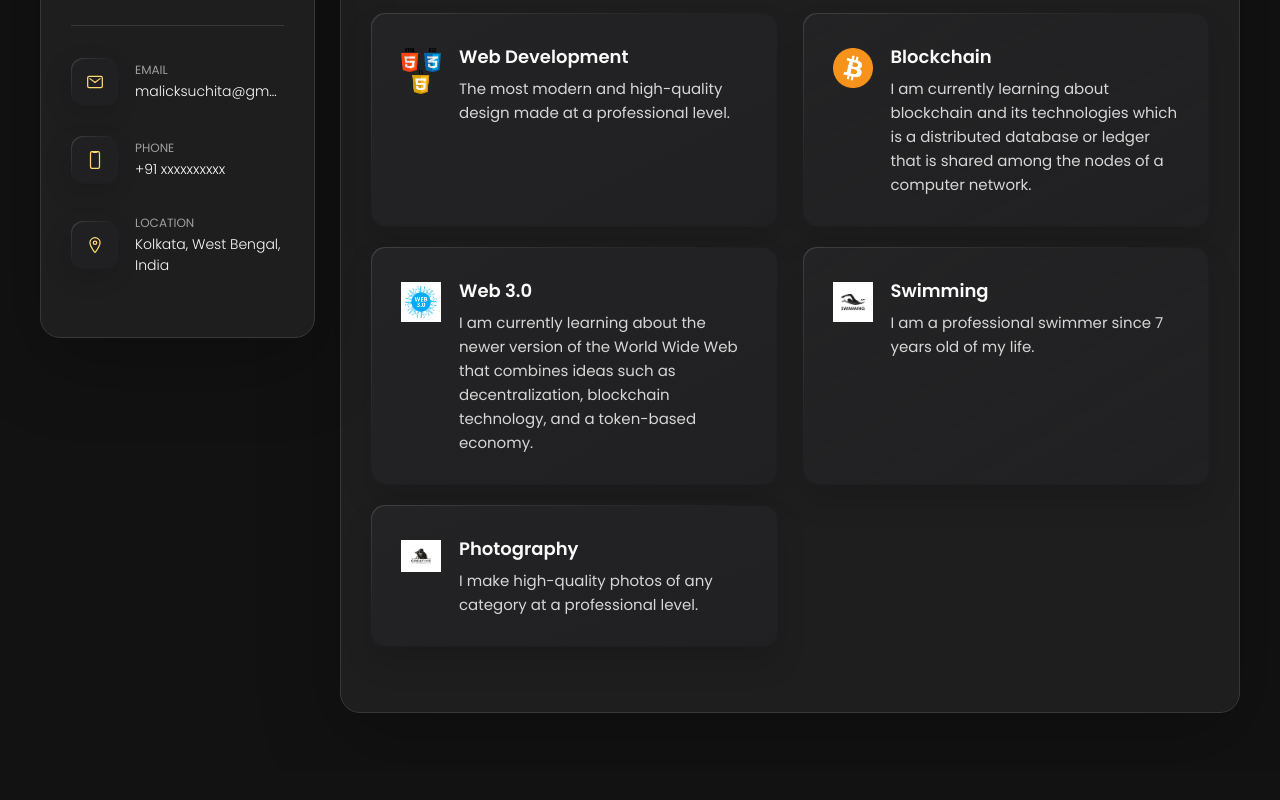
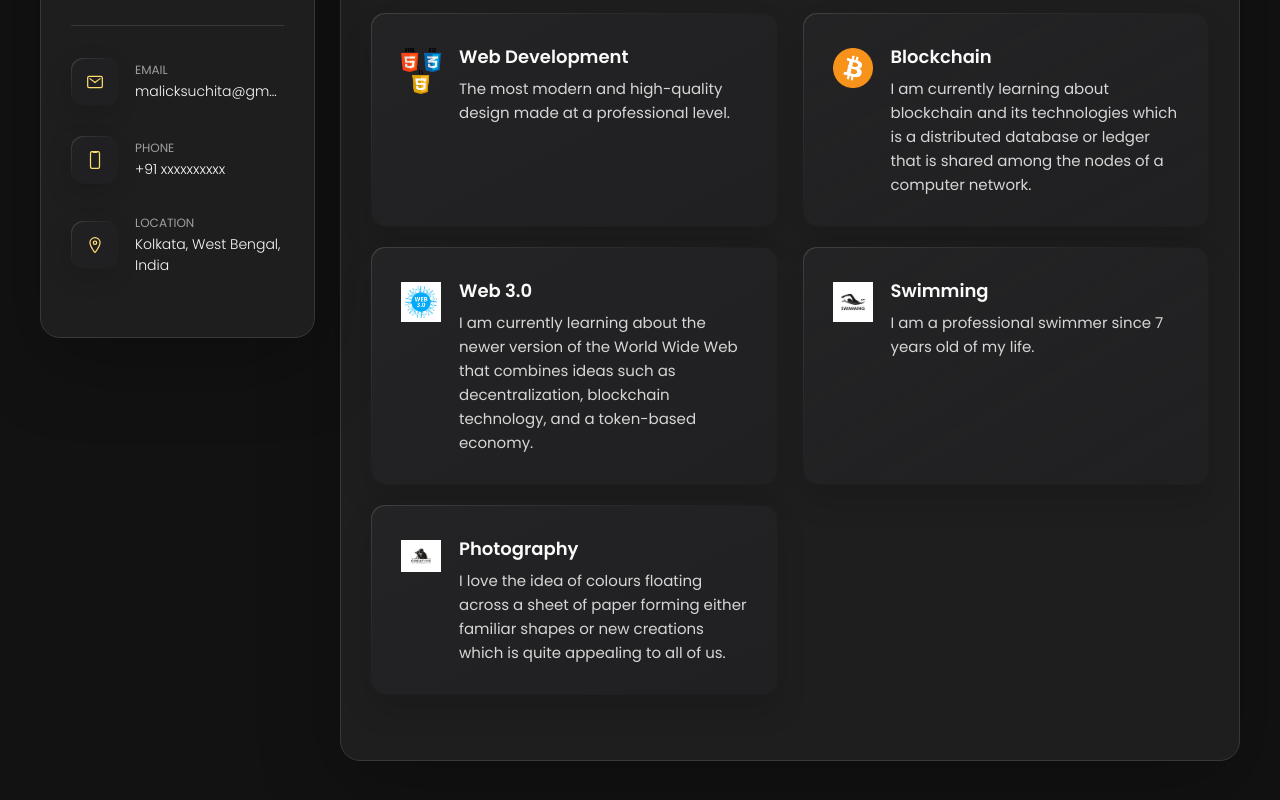
Before and after one commit to CyberNaut-bot/Suchitamalick, a plain HTML site: page index.html in a window 1280 px wide. Shown: the part 348-1148 px from the top of the page. Before the commit the page ends 1121 px from the top, so only its background shows below. Drawn offline with nearby package versions, Linux system fonts and the light colour scheme.

Commit message:
Update index.html

```diff
--- a/index.html
+++ b/index.html
@@ -235,7 +235,8 @@
                 <h4 class="h4 service-item-title">Photography</h4>
 
                 <p class="service-item-text">
-                  I make high-quality photos of any category at a professional level.
+                  I love the idea of colours floating across a sheet of paper forming either familiar shapes or new creations
+                  which is quite appealing to all of us.
                 </p>
               </div>
 
```
